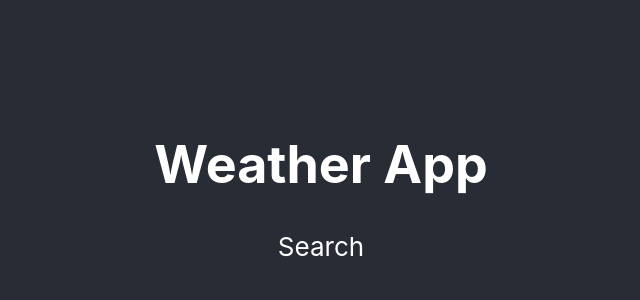
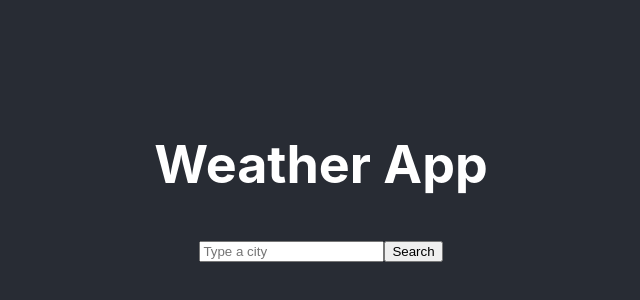
Before and after one commit to Dashulietta/react-app, a React (Create React App) app: page / in a window 1280 px wide. Shown: the part 220-520 px from the top of the page, without its empty margins (319-959 px from the left). Built offline with nearby package versions, Linux system fonts and the light colour scheme; no server answers.

Commit message:
changed wetather function

```diff
--- a/src/Weather.js
+++ b/src/Weather.js
@@ -1,13 +1,53 @@
-import React from "react";
+import React, {useState} from "react";
 import axios from "axios";
 
 export default function Weather() {
-    function handleResponse(response){
-        alert (`The weather in London is ${response.data.main.temp}C`);
+    const [city, setCity] = useState(null);
+    const [loaded, setLoaded] = useState(false);
+    const [weather, setWeather] = useState(null);
+
+    function displayWeather(response) {
+      setLoaded(true);
+      setWeather({
+        temperature: response.data.main.temp,
+        wind: response.data.wind.speed,
+        humidity: response.data.main.humidity,
+        description: response.data.weather[0].description,
+        icon: `http://openweathermap.org/img/wn/${response.data.weather[0].icon}@2x.png`
+      });
     }
-    let apiKey = "9a26aeeafb7f3d9e16e58f5effdd59d0";
-    let units = "metric";
-    let apiUrl = `https://api.openweathermap.org/data/2.5/weather?q=London&appid=${apiKey}&units=${units}`;
-    axios.get(apiUrl).then(handleResponse);
-    return "Search"
-}
+    function handleSubmit(event) {
+      event.preventDefault();
+      let apiKey = "9a26aeeafb7f3d9e16e58f5effdd59d0";
+      let units = "metric";
+      let apiUrl = `https://api.openweathermap.org/data/2.5/weather?q=${city}&appid=${apiKey}&units=${units}`;
+      axios.get(apiUrl).then(displayWeather);
+    }
+    function updateCity(event) {
+      setCity(event.target.value);
+    }
+    let form = (
+      <form onSubmit={handleSubmit}>
+        <input type="search" placeholder="Type a city" onChange={updateCity} />
+        <button type="submit"> Search </button>
+      </form>
+    );
+    if (loaded) {
+      return (
+        <div>
+          {form}
+          <ul>
+            <li> Temperature: {Math.round(weather.temperature)}℃ </li>
+            <li> Description: {weather.description} % </li>
+            <li> Humidity: {weather.humidity} % </li>
+            <li> Wind: {weather.wind} km/h</li>
+            <li>
+              <img src={weather.icon} alt={weather.description} />{" "}
+            </li>
+          </ul>
+        </div>
+      );
+    } else {
+      return form;
+    }
+  }
```
